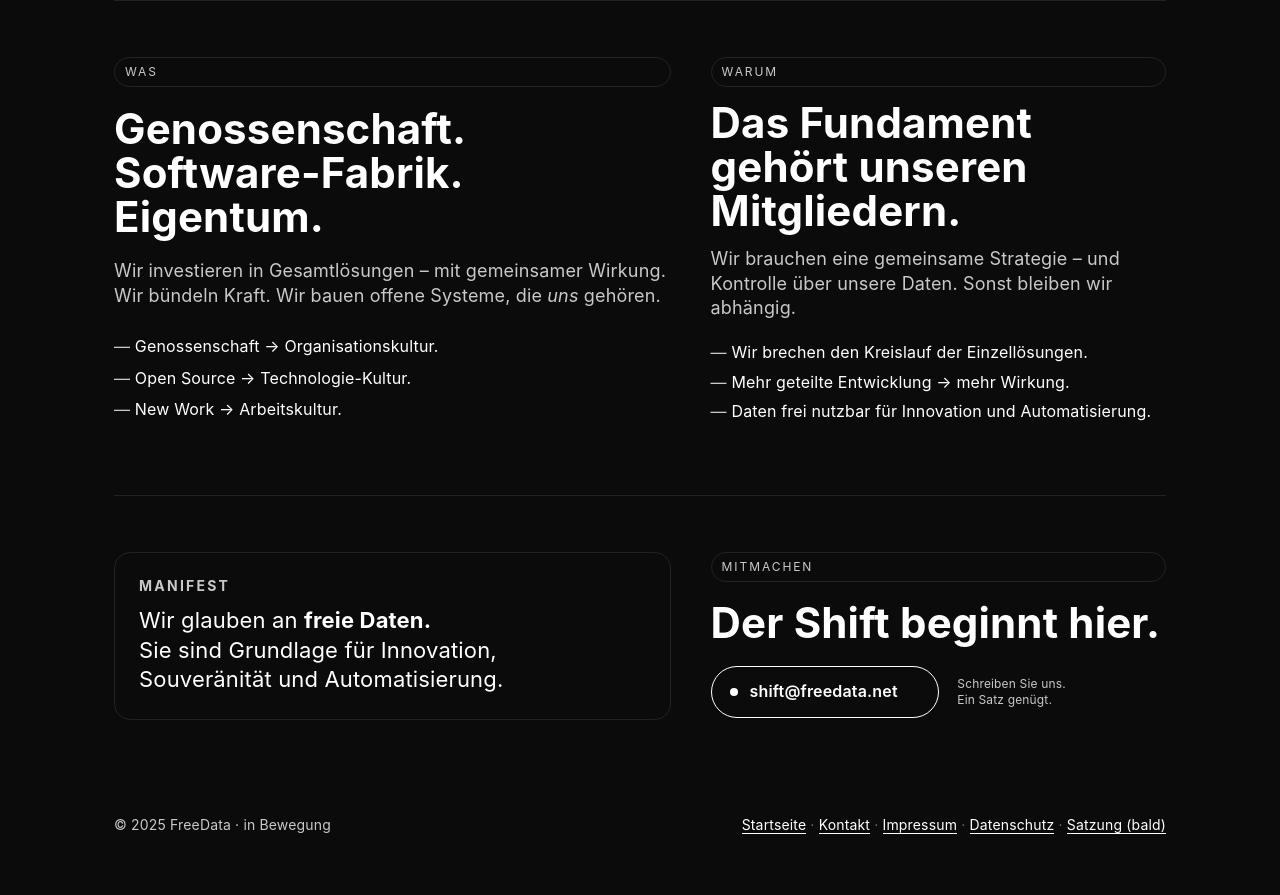
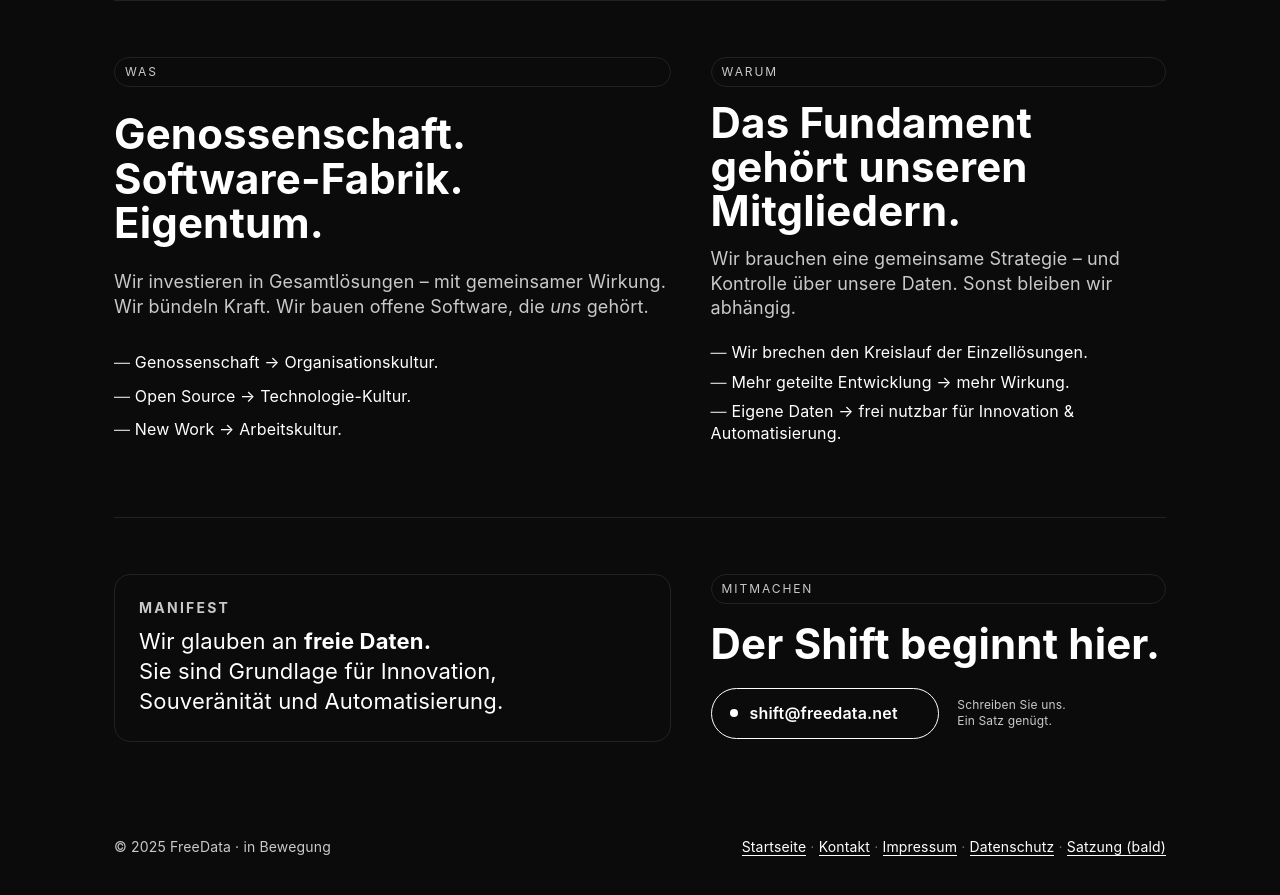
Before and after one commit to freedata-coop/freedata-coop.github.io, a Jekyll site: the page built from index.md, in a window 1280 px wide and 900 px high, scrolled down 908 px. Shown: the top 895 px of the window. Built offline with Jekyll 4.4.1, drawn with Linux system fonts in a browser that asks for light colours.

Commit message:
change index.md

```diff
--- a/index.md
+++ b/index.md
@@ -25,7 +25,7 @@
   <div class="stack">
     <span class="label">Was</span>
     <h2>Genossenschaft. Software-Fabrik. Eigentum.</h2>
-    <p>Wir investieren in Gesamtlösungen – mit gemeinsamer Wirkung. Wir bündeln Kraft. Wir bauen offene Systeme, die <em>uns</em> gehören.</p>
+    <p>Wir investieren in Gesamtlösungen – mit gemeinsamer Wirkung. Wir bündeln Kraft. Wir bauen offene Software, die <em>uns</em> gehört.</p>
     <ul class="bullets">
       <li>Genossenschaft → Organisationskultur.</li>
       <li>Open Source → Technologie-Kultur.</li>
@@ -40,7 +40,7 @@
     <ul class="bullets">
       <li>Wir brechen den Kreislauf der Einzellösungen.</li>
       <li>Mehr geteilte Entwicklung → mehr Wirkung.</li>
-      <li>Daten frei nutzbar für Innovation und Automatisierung.</li>
+      <li>Eigene Daten → frei nutzbar für Innovation & Automatisierung.</li>
     </ul>
   </div>
 </section>
```
